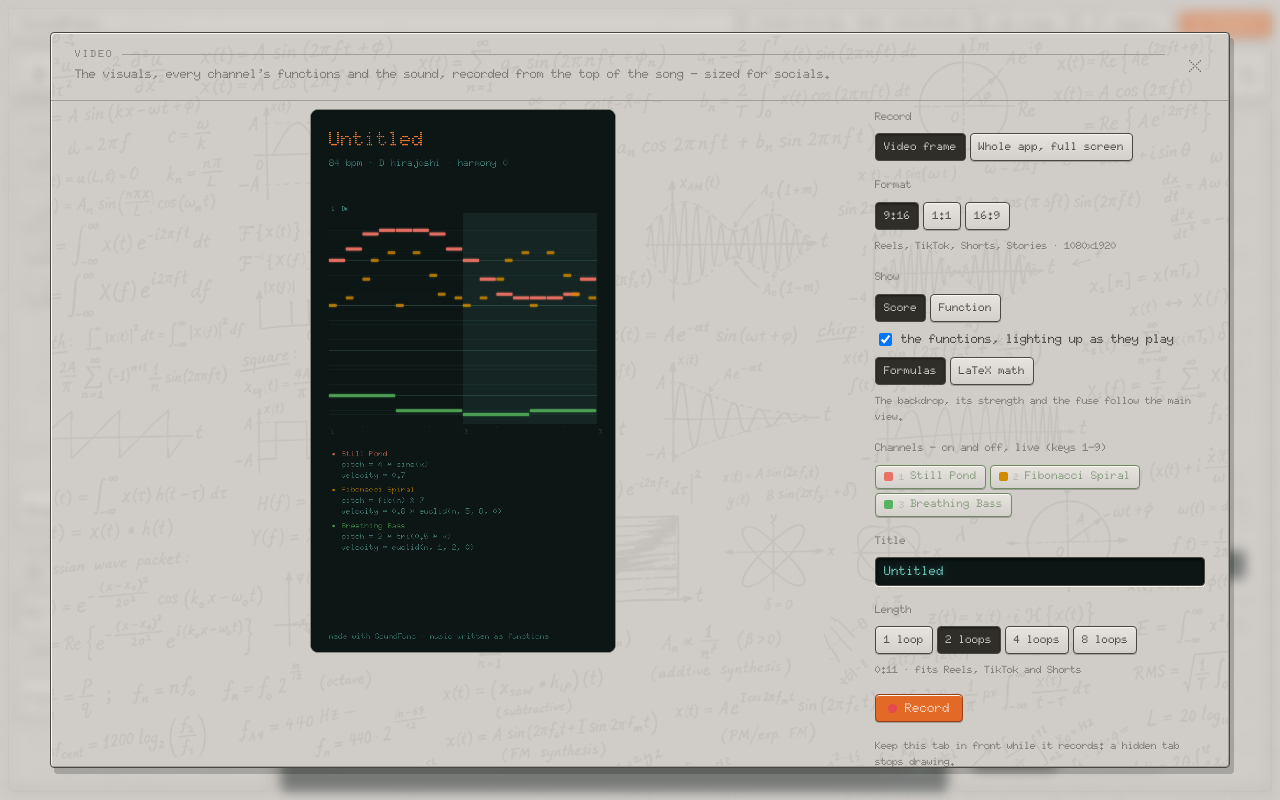
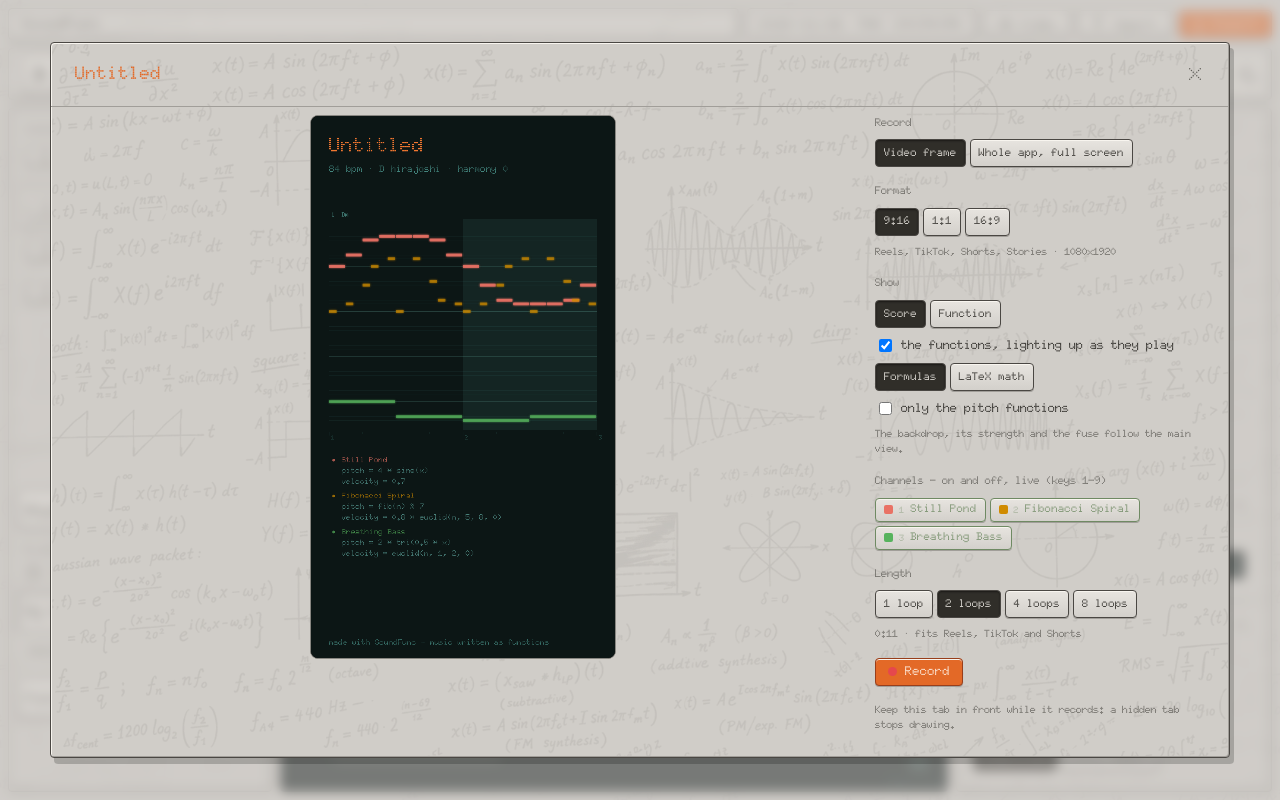
Before and after one commit to danikavu/soundfunc, a React (Vite) app: page / in a window 1280 px wide. Both pictures are taken after a click on the button "Video". Built offline with nearby package versions, Linux system fonts and the light colour scheme.

Commit message:
feat(videomode): fixes v5

```diff
--- a/src/components/VideoStudio.tsx
+++ b/src/components/VideoStudio.tsx
@@ -71,19 +71,17 @@ function layoutOf(format: Format, fns: boolean): { head: Box; viz: Box; fns: Box
 const MIMES = ['video/mp4;codecs=avc1.42E01F,mp4a.40.2', 'video/mp4;codecs=avc1,mp4a', 'video/mp4', 'video/webm;codecs=vp9,opus', 'video/webm;codecs=vp8,opus', 'video/webm'];
 const pickMime = () => (typeof MediaRecorder === 'undefined' ? null : MIMES.find((m) => MediaRecorder.isTypeSupported(m)) ?? null);
 
-/** a channel's lines for the frame: its name and its formulas (drums: just when they hit) */
-/** a channel's formulas as LaTeX, one per input, written out whole */
-function channelTex(track: Track): string[] {
-  const outs = compose(track, true).math.outputs;
-  const ports = isDrum(track.waveform) ? ['velocity'] : ['pitch', 'velocity'];
-  return outs.filter((o) => ports.includes(o.port)).map((o) => `\\mathrm{${o.port}} = ${toTex(o.ast)}`);
+/** what is written for a channel: pitch and velocity (drums: just when they hit), or pitch alone (no drums) */
+function channelOutputs(track: Track, pitchOnly: boolean) {
+  const ports = isDrum(track.waveform) ? (pitchOnly ? [] : ['velocity']) : pitchOnly ? ['pitch'] : ['pitch', 'velocity'];
+  return ports.length ? compose(track, true).math.outputs.filter((o) => ports.includes(o.port)) : [];
 }
 
-function channelLines(track: Track): { port: string; text: string }[] {
-  const outs = compose(track, true).math.outputs;
-  const ports = isDrum(track.waveform) ? ['velocity'] : ['pitch', 'velocity'];
-  return outs.filter((o) => ports.includes(o.port)).map((o) => ({ port: o.port, text: toSource(o.ast) }));
-}
+/** a channel's formulas as LaTeX, one per input, written out whole */
+const channelTex = (track: Track, pitchOnly: boolean): string[] => channelOutputs(track, pitchOnly).map((o) => `\\mathrm{${o.port}} = ${toTex(o.ast)}`);
+
+/** a channel's formulas as SoundFunc writes them */
+const channelLines = (track: Track, pitchOnly: boolean): { port: string; text: string }[] => channelOutputs(track, pitchOnly).map((o) => ({ port: o.port, text: toSource(o.ast) }));
 
 /** break text into lines no wider than `max`, at spaces where it can, anywhere where it must */
 function wrapText(g: CanvasRenderingContext2D, text: string, max: number): string[] {
@@ -139,13 +137,15 @@ export function VideoStudio() {
   /** the studio steps aside while the whole app is recorded */
   const [hidden, setHidden] = useState(false);
   const [mathView, setMathView] = useState<MathView>('formulas');
+  /** write only the pitch functions: no velocities, and so no drums */
+  const [pitchOnly, setPitchOnly] = useState(false);
   /** which channels are up (fading in or in) or down (fading out or out) */
   const [down, setDown] = useState<Set<string>>(new Set());
   /** channels brought back that are waiting for the next loop to begin */
   const [cued, setCued] = useState<Set<string>>(new Set());
   const [phase, setPhase] = useState<'idle' | 'recording' | 'done'>('idle');
   const [progress, setProgress] = useState(0);
-  const [result, setResult] = useState<{ url: string; ext: string; bytes: number; seconds: number } | null>(null);
+  const [result, setResult] = useState<{ url: string; name: string; ext: string; bytes: number } | null>(null);
   const frameRef = useRef<HTMLCanvasElement>(null);
   const stageCanvas = useRef<HTMLCanvasElement | null>(null);
   const recorder = useRef<MediaRecorder | null>(null);
@@ -218,11 +218,13 @@ export function VideoStudio() {
   useEffect(() => {
     if (open && mathView === 'latex') preloadMath();
   }, [open, mathView]);
-  const texBlocks = useMemo(() => (mathView === 'latex' ? tracks.map((t) => ({ track: t, tex: channelTex(t) })) : []), [mathView, tracks]);
+  const texBlocks = useMemo(() => (mathView === 'latex' ? tracks.map((t) => ({ track: t, tex: channelTex(t, pitchOnly) })).filter((x) => x.tex.length) : []), [mathView, tracks, pitchOnly]);
 
-  useEffect(() => {
-    if (open) setTitle((t) => t || project.name);
-  }, [open, project.name]);
+  // the title is the project's name until it is changed here; renaming or opening a project sets it again
+  const projectId = useStore((st) => st.currentProjectId);
+  useEffect(() => setTitle(project.name), [project.name, projectId]);
+  // a change to the frame is seen at once: a finished clip gives way to the live frame (it is kept)
+  useEffect(() => setPhase((ph) => (ph === 'done' ? 'idle' : ph)), [title, format, view, showFns, mathView, pitchOnly]);
 
   // each channel's formulas, laid out to fit the functions box: as many lines each as there is room for
   const fnLayout = useMemo(() => {
@@ -230,7 +232,7 @@ export function VideoStudio() {
     const g = document.createElement('canvas').getContext('2d')!;
     const { mono } = themeColours();
     const box = L.fns;
-    const channels = tracks.map((t) => ({ track: t, lines: channelLines(t) }));
+    const channels = tracks.map((t) => ({ track: t, lines: channelLines(t, pitchOnly) })).filter((x) => x.lines.length);
     for (let size = L.font; size >= 13; size -= 1) {
       g.font = `400 ${size}px ${mono}`;
       const lh = Math.round(size * 1.35);
@@ -251,7 +253,7 @@ export function VideoStudio() {
       if ((used <= box.h && count === channels.length) || size === 13 || (used <= box.h && size <= L.font * 0.75)) return { size, lh, blocks, more: channels.length - shown.length };
     }
     return null;
-  }, [L, tracks]);
+  }, [L, tracks, pitchOnly]);
 
   // which channels sound right now, from the first pass of each (as the Score shows it)
   const renders = useMemo(() => tracks.map((t) => ({ track: t, r: getRender(t, project.song), len: patternBeats(t) })), [tracks, project.song]);
@@ -438,6 +440,8 @@ export function VideoStudio() {
     setPhase('idle');
     cancelled.current = false;
     if (useStore.getState().playing) stopPlayback();
+    // the file is named after the take, whatever is changed afterwards
+    const name = `${fileSafe(title || project.name)}-${source === 'app' ? 'screen' : F.label.replace(':', 'x')}`;
     const src = await videoSource();
     if (!src) return;
     const stream = src.stream;
@@ -451,7 +455,7 @@ export function VideoStudio() {
       setHidden(false);
       if (cancelled.current) return;
       const blob = new Blob(chunks, { type: mime.split(';')[0] });
-      setResult({ url: URL.createObjectURL(blob), ext: mime.startsWith('video/mp4') ? 'mp4' : 'webm', bytes: blob.size, seconds: seconds + TAIL });
+      setResult({ url: URL.createObjectURL(blob), name, ext: mime.startsWith('video/mp4') ? 'mp4' : 'webm', bytes: blob.size });
       setPhase('done');
     };
     // the whole app ends when the screen is let go of: Esc out of full screen, or the browser's Stop sharing
@@ -541,14 +545,8 @@ export function VideoStudio() {
     <div className={`sheet-backdrop ${hidden ? 'video-away' : ''}`} onMouseDown={(e) => e.target === e.currentTarget && !busy && close()}>
       <div className="sheet video-sheet" role="dialog" aria-label="Video">
         <header className="sheet-head">
-          <div>
-            <div className="eyebrow" style={{ margin: 0 }}>
-              Video
-            </div>
-            <p className="muted" style={{ margin: '6px 0 0', fontSize: 'var(--fs-md)' }}>
-              The visuals, every channel’s functions and the sound, recorded from the top of the song — sized for socials.
-            </p>
-          </div>
+          {/* the clip's name, as written in the frame and on the file: click to change it */}
+          <TextField className="video-title" value={title} onValue={setTitle} placeholder={project.name} aria-label="Video title" title="The video’s title — click to change it" spellCheck={false} readOnly={busy} />
           <button className="icon-btn" onClick={close} title="Close (Esc)">
             <Icon name="close" />
           </button>
@@ -611,6 +609,11 @@ export function VideoStudio() {
                   ]}
                 />
               )}
+              {showFns && (
+                <label className="row" style={{ gap: 6, fontSize: 'var(--fs-md)' }} title="Leave out the velocities — and the drums, which have no pitch function">
+                  <input type="checkbox" checked={pitchOnly} onChange={(e) => setPitchOnly(e.target.checked)} /> only the pitch functions
+                </label>
+              )}
               <small className="muted">The backdrop, its strength and the fuse follow the main view.</small>
             </div>
             <div className="field">
@@ -630,10 +633,6 @@ export function VideoStudio() {
                 ))}
               </div>
             </div>
-            <label className="field">
-              <span>Title</span>
-              <TextField className="input" value={title} onValue={setTitle} />
-            </label>
             <div className="field">
               <span>Length</span>
               <Seg<number> value={loops} onChange={(n) => !busy && setLoops(n)} options={[1, 2, 4, 8].map((n) => ({ value: n, label: `${n} loop${n > 1 ? 's' : ''}` }))} />
@@ -653,12 +652,12 @@ export function VideoStudio() {
                   <span className="video-rec-dot" /> {result ? 'Record again' : 'Record'}
                 </button>
               )}
-              {result && phase === 'done' && (
+              {result && !busy && (
                 <button
                   className="btn primary"
                   onClick={async () => {
                     const blob = await (await fetch(result.url)).blob();
-                    download(`${fileSafe(title || project.name)}-${F.label.replace(':', 'x')}.${result.ext}`, blob, blob.type);
+                    download(`${result.name}.${result.ext}`, blob, blob.type);
                     toast(`Saved the video — ${(result.bytes / 1e6).toFixed(1)} MB, ${result.ext.toUpperCase()}`);
                   }}
                 >
@@ -666,9 +665,9 @@ export function VideoStudio() {
                 </button>
               )}
             </div>
-            {result && phase === 'done' && (
-              <button className="btn small ghost" onClick={() => setPhase('idle')}>
-                Back to the live preview
+            {result && !busy && (
+              <button className="btn small ghost" onClick={() => setPhase(phase === 'done' ? 'idle' : 'done')}>
+                {phase === 'done' ? 'Back to the live preview' : 'Show the recorded clip'}
               </button>
             )}
             <small className="muted">Keep this tab in front while it records: a hidden tab stops drawing.</small>
--- a/src/styles.css
+++ b/src/styles.css
@@ -3630,6 +3630,26 @@ aside.panel:last-of-type .info-pop {
   gap: var(--sp-6);
   align-items: start;
 }
+/* the clip's name is the studio's heading: plain until you point at it */
+.video-title {
+  flex: 1;
+  min-width: 0;
+  margin: 0;
+  padding: var(--sp-1) 0;
+  border: none;
+  border-bottom: 1px solid transparent;
+  background: transparent;
+  color: var(--accent);
+  font: 700 var(--fs-xl, 24px) / 1.2 var(--sans);
+  text-overflow: ellipsis;
+}
+.video-title:hover {
+  border-bottom-color: var(--line);
+}
+.video-title:focus {
+  outline: none;
+  border-bottom-color: var(--accent);
+}
 /* the frame, as large as fits, at its own shape */
 .video-preview {
   position: relative;
```
Also changed, not shown: 1 other file (tests, documents, lock files or other folders).
